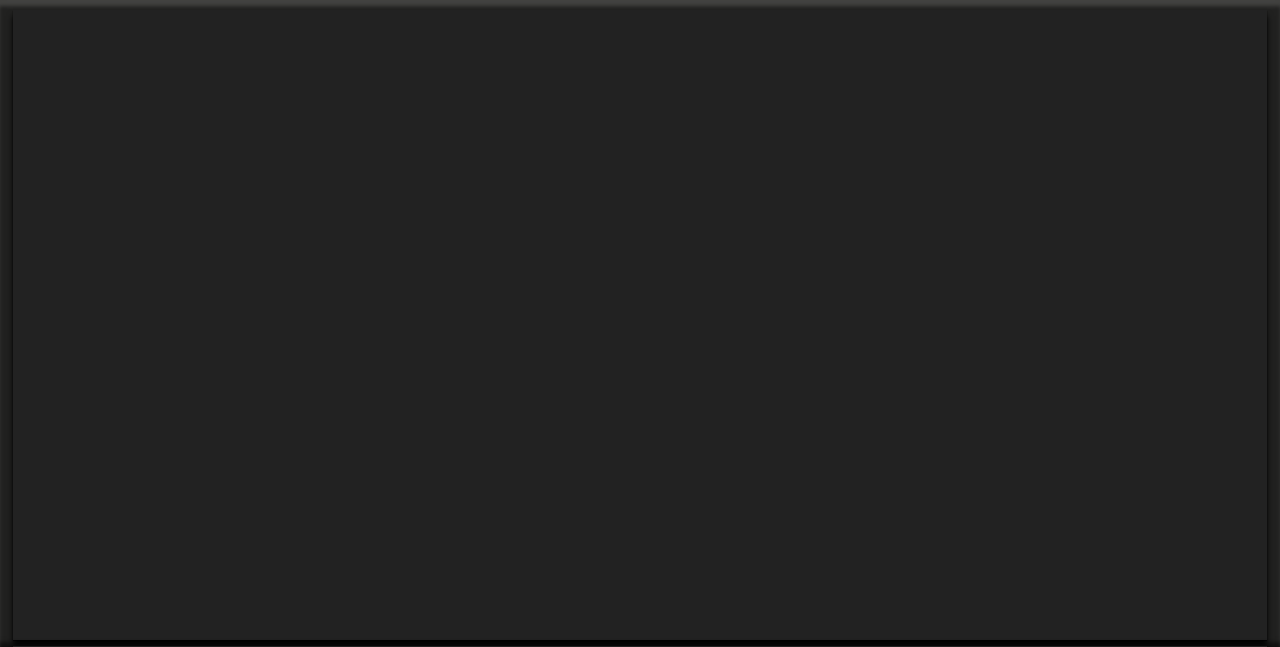
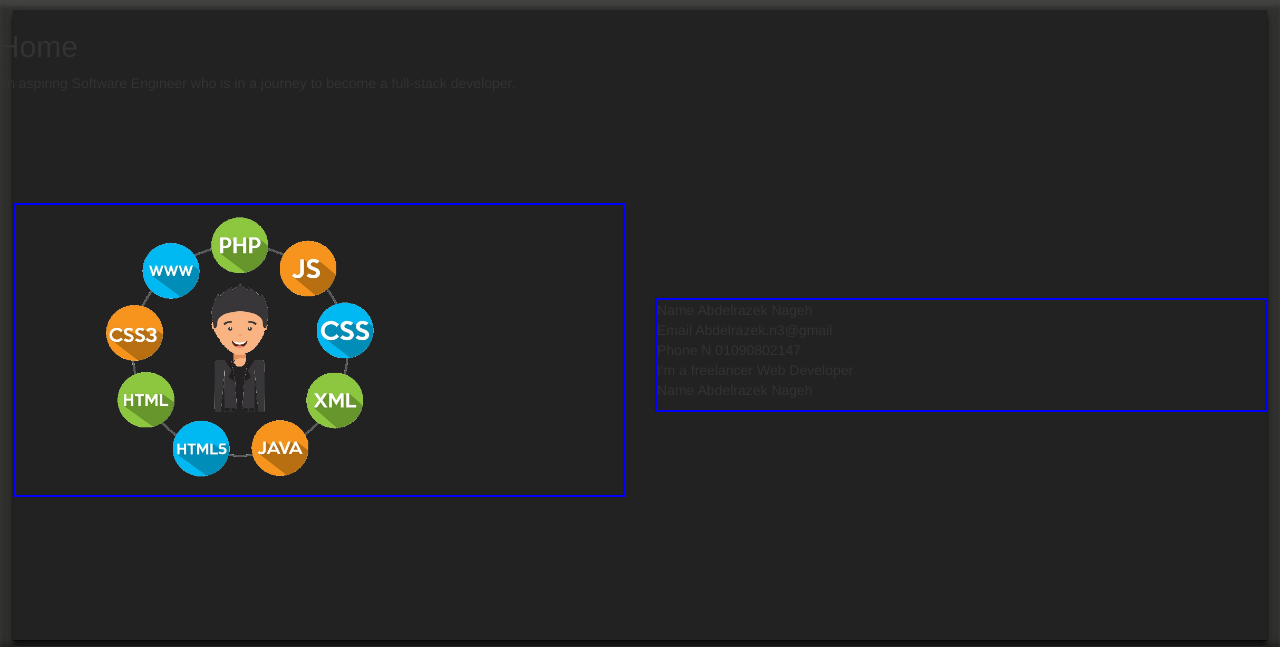
Before and after one commit to Abd-Elrazek/MY_Website, a PHP site: page / in a window 1280 px wide. Shown: the part 50-697 px from the top of the page. Run offline with PHP 8.4, Linux system fonts and the light colour scheme; some web fonts are replaced.

Commit message:
add new files

```diff
--- a/css/main-style.css
+++ b/css/main-style.css
@@ -53,3 +53,19 @@ body {
 .home {
     margin-top: 10px;
 }
+
+.home_image {
+    margin-top: 100px;
+    border: blue 2px solid;
+}
+
+.home_image img {
+    margin-left: 84px;
+    width: 290px;
+    height: 290px;
+}
+
+.home_info {
+    border: blue 2px solid;
+    margin-top: 195px;
+}
--- a/index.php
+++ b/index.php
@@ -66,7 +66,45 @@
     </nav>
     <!--  start home page  -->
     <div class="card home">
+        <div class="inside_card">
+            <div class="row">
+                <h2>Home</h2>
+                <p>An aspiring Software Engineer who is in a journey to become a full-stack developer.</p>
+                <div class="col-sm-6  col-xs-12">
+                    <div class="home_image">
+                        <img class="img-circle" src="images/image.png" title="Developer : ^__^ abdelrazek ^__^" alt="image not found, internet erorr">
+                    </div>
+                </div>
 
+                <div class="col-sm-6  col-xs-12">
+                    <div class="home_info">
+                        <ul class="list-unstyled">
+                            <li>
+                                <span> Name</span>
+                                <span>Abdelrazek Nageh</span>
+                            </li>
+                            <li>
+                                <span> Email</span>
+                                <span>Abdelrazek.n3@gmail</span>
+                            </li>
+                            <li>
+                                <span> Phone N</span>
+                                <span>01090802147</span>
+                            </li>
+                            <li>
+                                <span>I'm a freelancer Web Developer </span>
+
+                            </li>
+                            <li>
+                                <span> Name</span>
+                                <span>Abdelrazek Nageh</span>
+                            </li>
+
+                        </ul>
+                    </div>
+                </div>
+            </div>
+        </div>
     </div>
     <!--  start About me  page  -->
     <div class="card">
--- a/js/toggle-switch.js
+++ b/js/toggle-switch.js
@@ -20,7 +20,7 @@ var checked = function () {
     $(".card").css("box-shadow", "rgba(99, 97, 97, 0.58) 0px 8px 0px 0px, rgba(64, 62, 63, 0.09) 1px 0px 0px 0px, rgba(0, 0, 0, 0.36) -11px 11px 5px 14px")
     if (!n) {
         $("body").css("background-color", "rgb(66, 66, 64)")
-        $(".card").css("box-shadow", "0 6px 6px 0 rgba(0, 0, 0, 3.2), 0 1px 1px 0 rgba(10, 6, 9, 6.14), 0 10px 4px 14px rgba(0, 0, 0, 0.5)")
+        $(".card").css("box-shadow", "rgba(0, 0, 0, 0.69) 0px 6px 6px 0px, rgba(10, 6, 9, 0.6) 0px 1px 1px 0px, rgba(0, 0, 0, 0.28) 0px 10px 4px 14px")
         $('.navbar-default .navbar-nav li a').css("color", "rgb(255, 255, 255)");
         $('.T_').css("background", "rgb(255, 255, 255)");
         $('.navbar-default .navbar-nav .active a').css({
```
Also changed, not shown: images/image.png (added).
